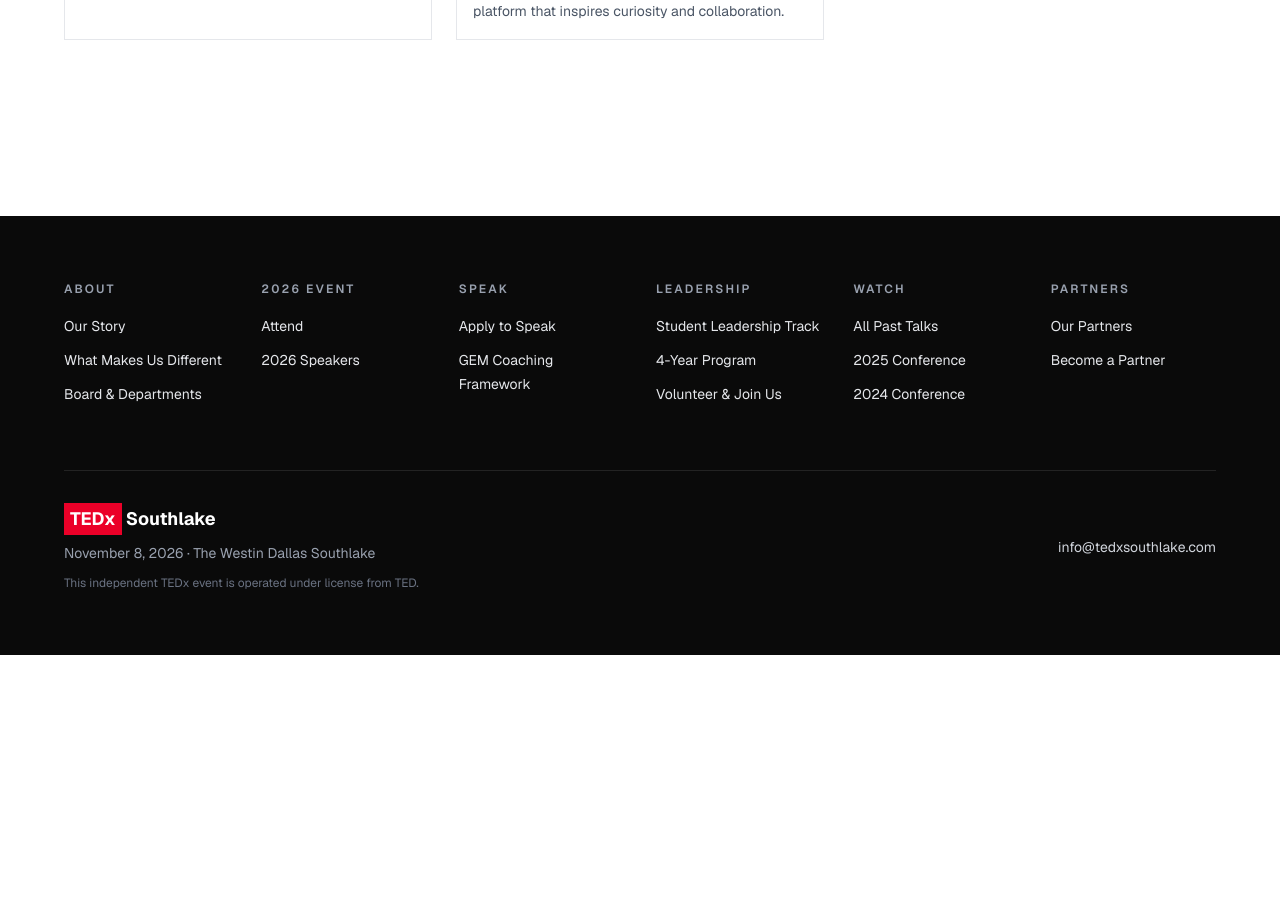
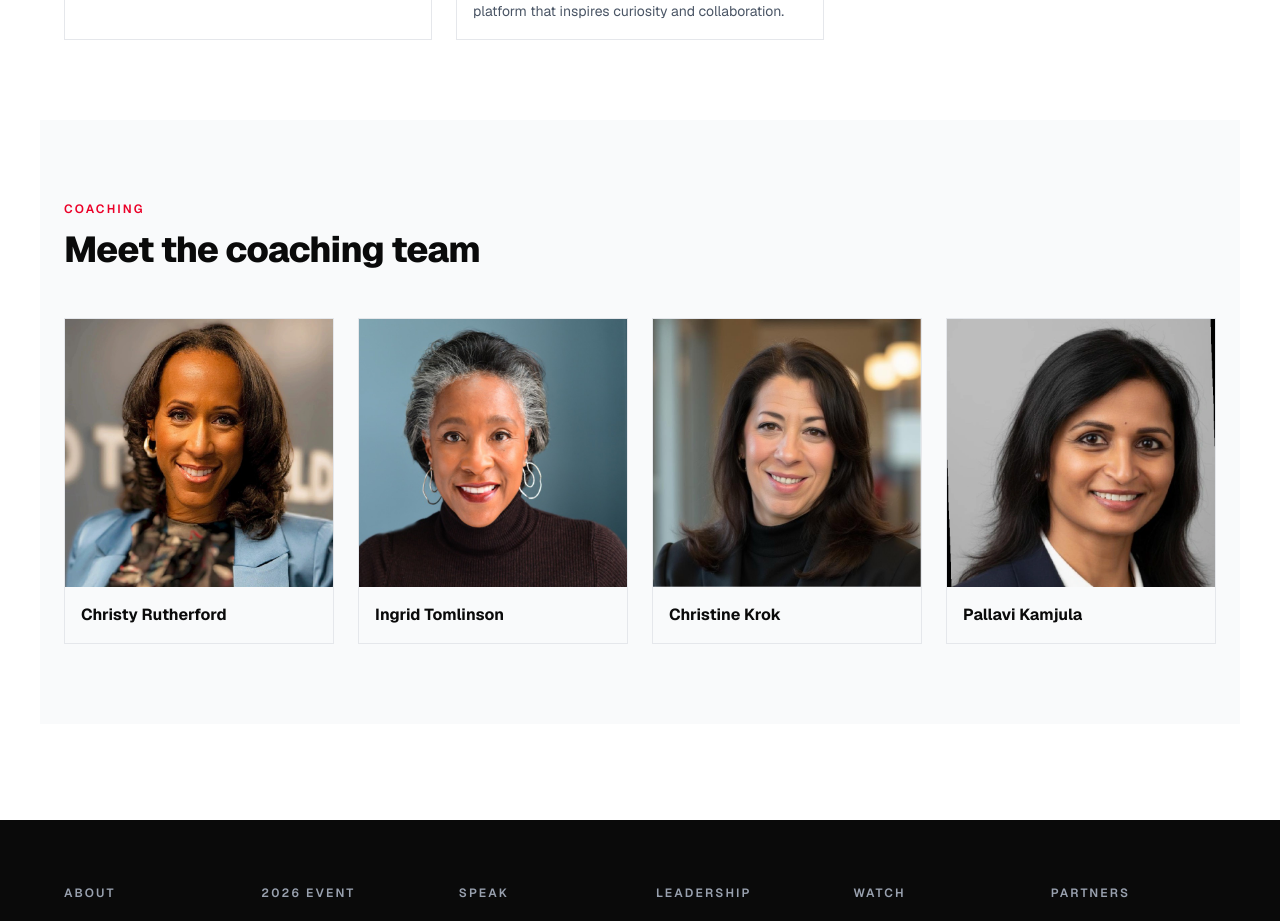
Before and after one commit to sidhi647/tedxsouthlakewebsite, a Next.js app: page /our-board in a window 1280 px wide. Shown: the part 4880-5801 px from the top of the page. Before the commit the page ends 5535 px from the top, so only its background shows below. Built offline with nearby package versions, Linux system fonts and the light colour scheme.

Commit message:
Add coaching team section to Board & Departments page
Co-Authored-By: Claude Sonnet 5 <noreply@anthropic.com>

```diff
--- a/app/our-board/page.tsx
+++ b/app/our-board/page.tsx
@@ -1,8 +1,8 @@
 import type { Metadata } from "next";
 import PageHero from "@/components/PageHero";
 import PersonCard from "@/components/PersonCard";
-import { Section } from "@/components/ui";
-import { founder, organizers, programManagement, departments } from "@/lib/data";
+import { Section, SectionHeading } from "@/components/ui";
+import { founder, organizers, programManagement, departments, coaches } from "@/lib/data";
 
 export const metadata: Metadata = {
   title: "Board & Departments",
@@ -32,6 +32,15 @@ export default function OurBoardPage() {
           ))}
         </div>
       </Section>
+
+      <Section className="bg-gray-50">
+        <SectionHeading eyebrow="Coaching" title="Meet the coaching team" />
+        <div className="grid sm:grid-cols-2 lg:grid-cols-4 gap-6">
+          {coaches.map((c) => (
+            <PersonCard key={c.name} person={c} />
+          ))}
+        </div>
+      </Section>
     </>
   );
 }
```
